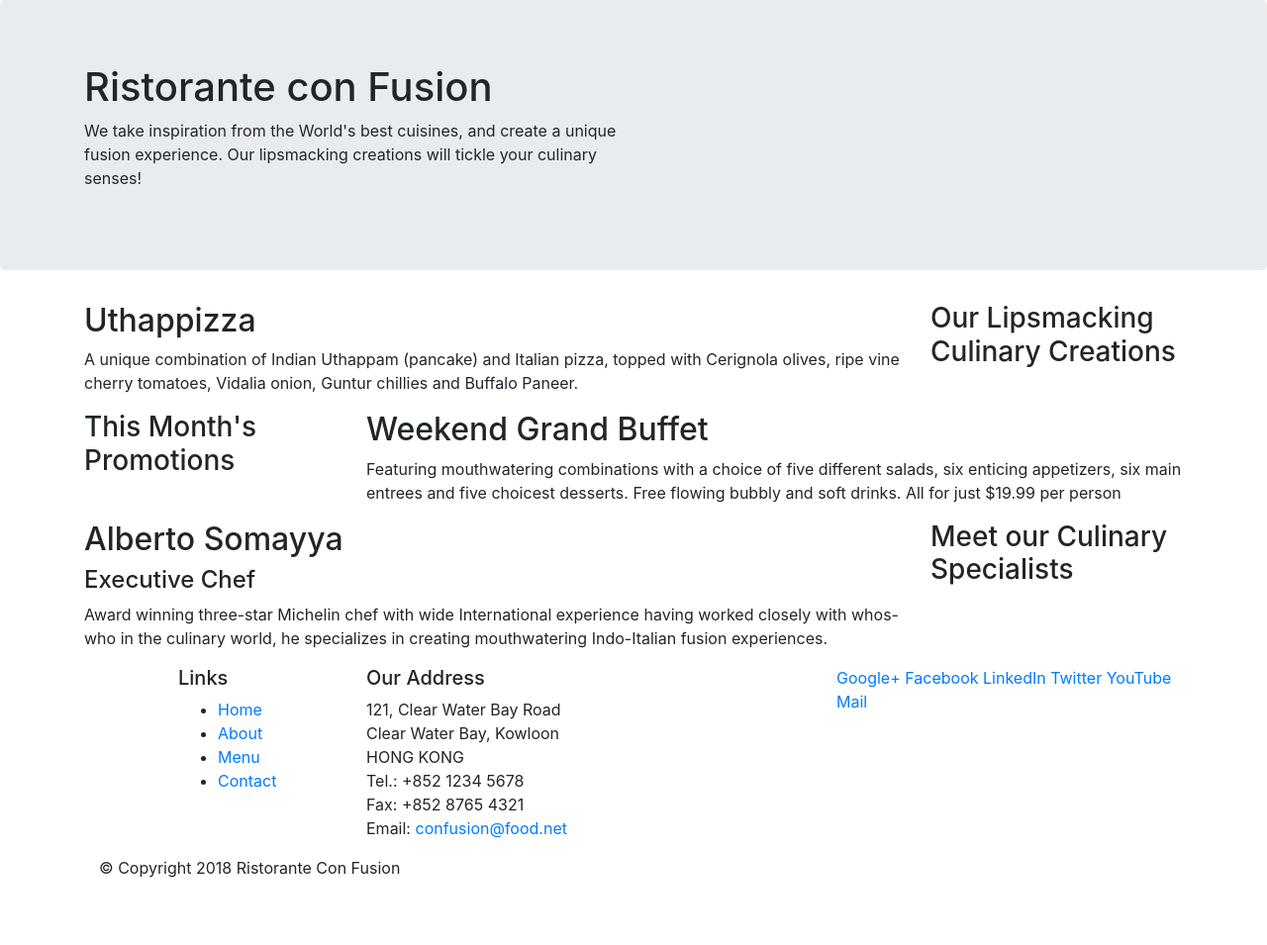
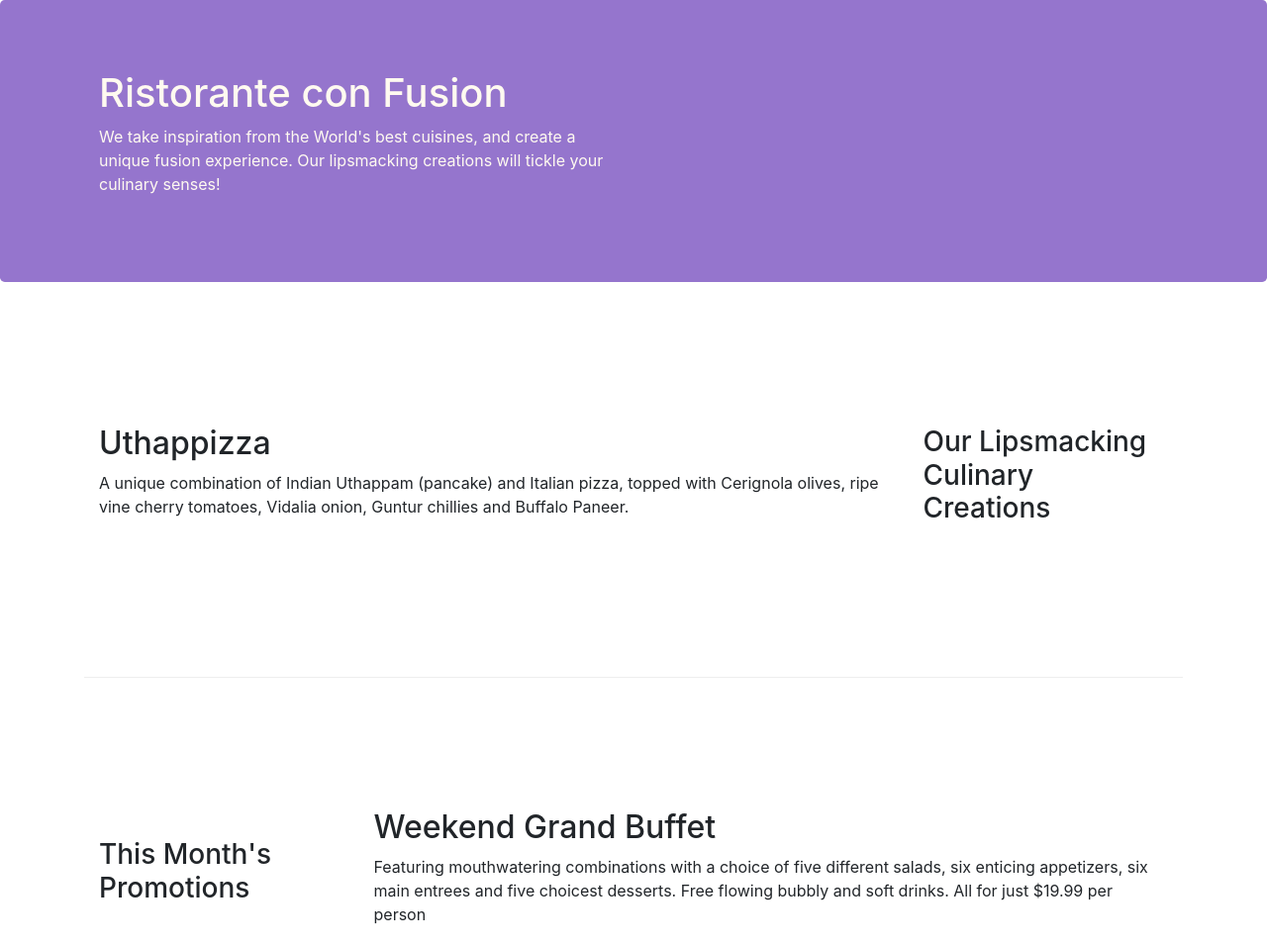
Before and after one commit to TARANJOTS/Confusion-Bootstrap, a website: page index.html in a window 1280 px wide. Shown: the top 955 px of the page at 99% size. Before the commit the page ends 905 px from the top, so only its background shows below. Drawn offline with nearby package versions, Linux system fonts and the light colour scheme.

Commit message:
Bootstrap Grid Part 2

```diff
--- /dev/null
+++ b/css/styles.css
@@ -0,0 +1,29 @@
+.row-header{
+    margin: 0px auto;
+    padding: 0px auto;
+}
+
+.row-content{
+    margin: 0px auto;
+    padding: 50px 0px 50px 0px;
+    border-bottom:1px ridge;
+    min-height:400px;
+}
+
+.footer{
+    background-color: #D1C4E9;
+    margin: 0px auto;
+    padding:20px 0px 20px 0px;
+}
+.jumbotron{
+    padding: 70px 30px 70px 30px;
+    margin: 0px auto;
+    background-color: #9575CD;
+    color: floralwhite;
+}
+
+.address{
+    font-size: 80%;
+    margin: 0px;
+    color: #0F0F0F;
+}
--- a/index.html
+++ b/index.html
@@ -9,6 +9,7 @@
 
         <!-- Bootstrap CSS -->
         <link rel="stylesheet" href="node_modules/bootstrap/dist/css/bootstrap.min.css">
+        <link rel="stylesheet" href="css/styles.css">
     <title>Ristorante Con Fusion</title>
 </head>
 
@@ -16,7 +17,7 @@
 
     <header class="jumbotron">
         <div class="container">
-            <div class="row">
+            <div class="row row-header">
                 <div class="col-12 col-sm-6">
                     <h1>Ristorante con Fusion</h1>
                     <p>We take inspiration from the World's best cuisines, and create a unique fusion experience. Our lipsmacking creations will tickle your culinary senses!</p>
@@ -28,7 +29,7 @@
     </header>
 
     <div class="container">
-        <div class="row">
+        <div class="row row-content align-items-center">
             <div class="col-12 col-sm-4 order-sm-last col-md-3">
                 <h3>Our Lipsmacking Culinary Creations</h3>
             </div>
@@ -39,7 +40,7 @@
         </div>
 
 
-        <div class="row">
+        <div class="row row-content align-items-center">
             <div class="col-12 col-sm-4 col-md-3">
                 <h3>This Month's Promotions</h3>
             </div>
@@ -49,7 +50,7 @@
             </div>
         </div>
 
-        <div class="row">
+        <div class="row row-content align-items-center">
             <div class="col-12 col-sm-4 order-sm-last col-md-3">
                 <h3>Meet our Culinary Specialists</h3>
             </div>
@@ -61,12 +62,12 @@
         </div>
     </div>
 
-    <footer>
+    <footer class="footer">
         <div class="container">
             <div class="row">
                 <div class="col-4 offset-1 col-sm-2">
                     <h5>Links</h5>
-                    <ul>
+                    <ul class="list-unstyled">
                         <li><a href="#">Home</a></li>
                         <li><a href="#">About</a></li>
                         <li><a href="#">Menu</a></li>
@@ -84,8 +85,8 @@
 		              Email: <a href="mailto:confusion@food.net">confusion@food.net</a>
 		           </address>
                 </div>
-                <div class="col-12 col-sm-4">
-                    <div>
+                <div class="col-12 col-sm-4 align-self-center">
+                    <div class="text-center">
                         <a href="http://google.com/+">Google+</a>
                         <a href="http://www.facebook.com/profile.php?id=">Facebook</a>
                         <a href="http://www.linkedin.com/in/">LinkedIn</a>
@@ -95,8 +96,8 @@
                     </div>
                 </div>
            </div>
-           <div clas="row">
-                <div class="col-auto">
+           <div class="row justify-content-center">
+                <div class="col-auto ">
                     <p>© Copyright 2018 Ristorante Con Fusion</p>
                 </div>
            </div>
```
